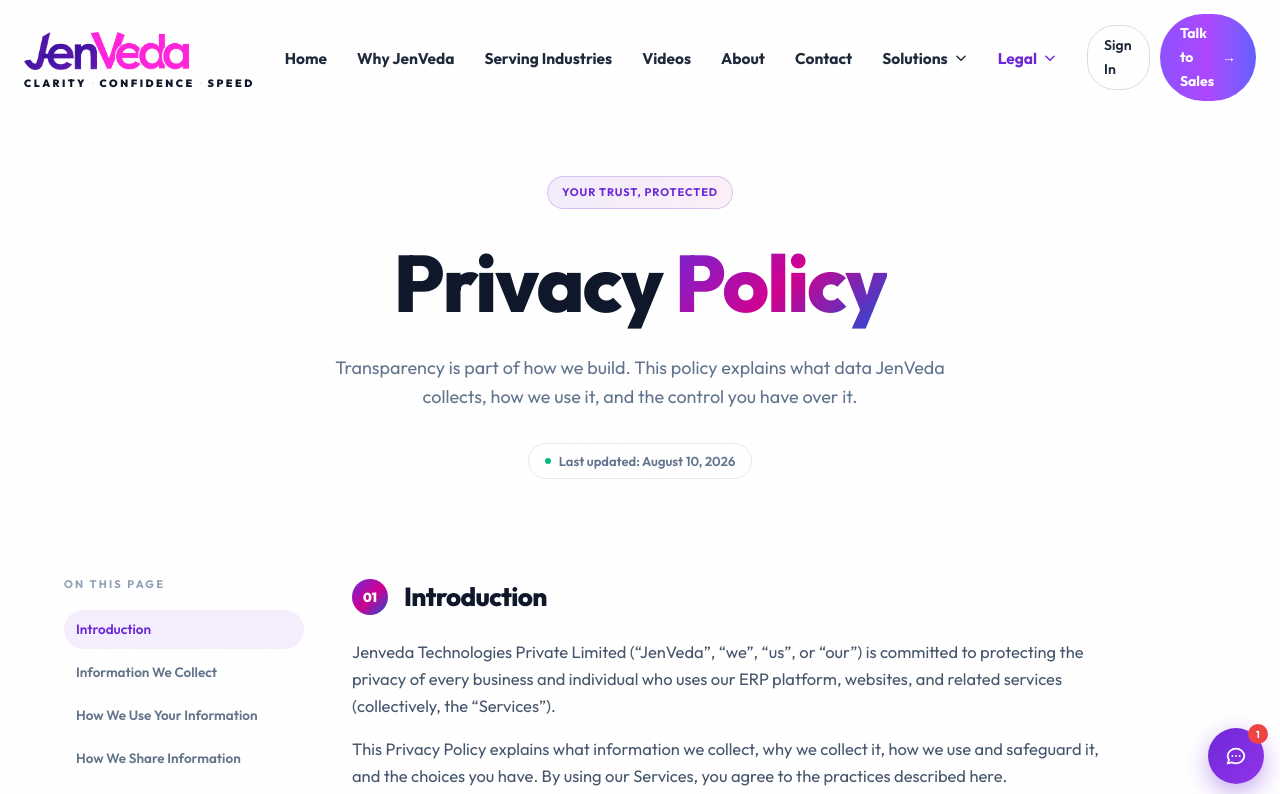
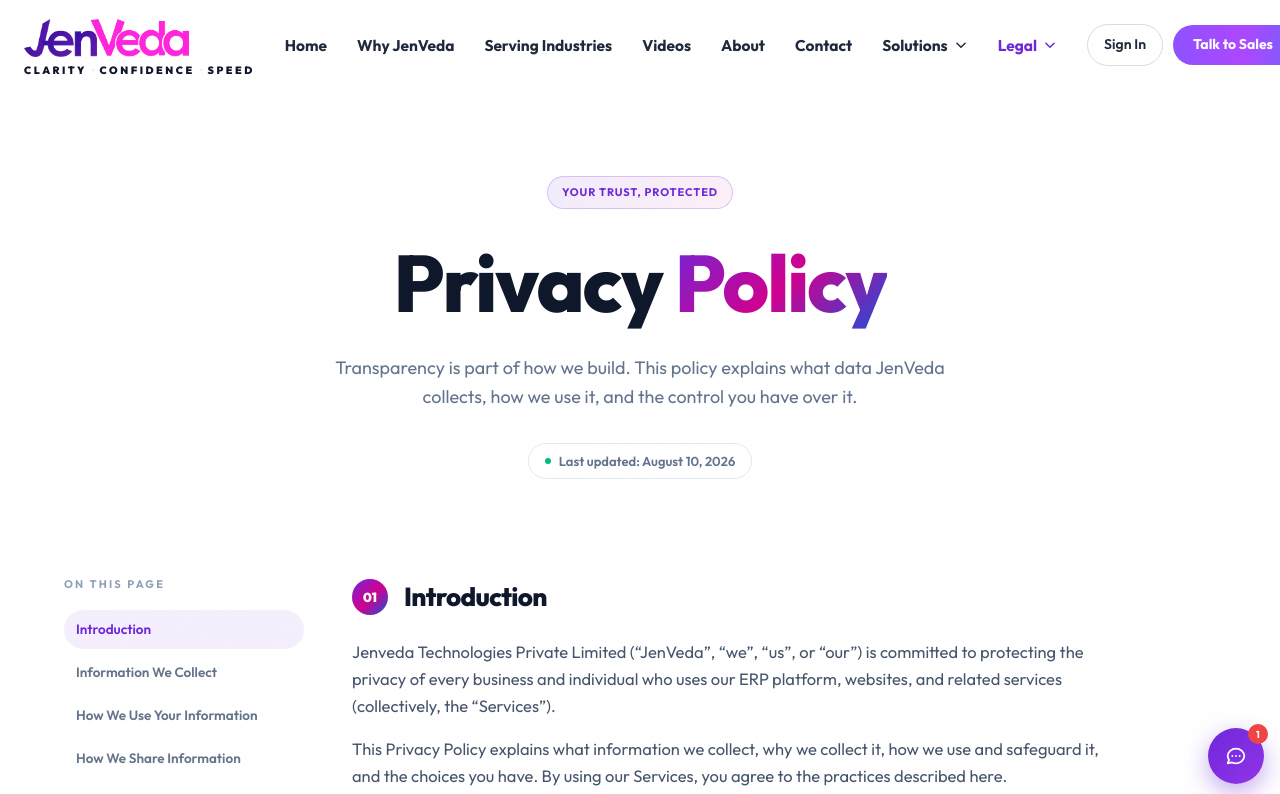
Before and after one commit to premkumarkota/website_jen, a Next.js app: page /privacy in a window 1280 px wide. Shown: the top 794 px of the page. Built offline with nearby package versions, Linux system fonts and the light colour scheme.

Commit message:
changes added

```diff
--- a/src/app/data-deletion/page.tsx
+++ b/src/app/data-deletion/page.tsx
@@ -2,7 +2,7 @@
 import DataDeletionClient from "./DataDeletionClient";
 
 export const metadata: Metadata = {
-  title: "Data Deletion Instructions – JenVeda",
+  title: "Data Deletion Instructions",
   description:
     "How you or your business can request deletion of the data JenVeda holds, including your WhatsApp Business Account connection details.",
 };
--- a/src/app/privacy/page.tsx
+++ b/src/app/privacy/page.tsx
@@ -2,7 +2,7 @@
 import PrivacyClient from "./PrivacyClient";
 
 export const metadata: Metadata = {
-  title: "Privacy Policy – JenVeda | How We Protect Your Data",
+  title: "Privacy Policy",
   description:
     "Read JenVeda's Privacy Policy to understand how we collect, use, store, and protect your personal and business data across our ERP platform.",
 };
--- a/src/app/terms/page.tsx
+++ b/src/app/terms/page.tsx
@@ -2,7 +2,7 @@
 import TermsClient from "./TermsClient";
 
 export const metadata: Metadata = {
-  title: "Terms of Service – JenVeda | Platform Usage Terms",
+  title: "Terms of Service",
   description:
     "Read the Terms of Service governing your use of JenVeda's ERP platform, websites, and related services.",
 };
--- a/src/components/Navbar.tsx
+++ b/src/components/Navbar.tsx
@@ -397,11 +397,11 @@
           </ul>
 
           {/* Right CTAs */}
-          <div className="hidden items-center gap-2.5 xl:flex">
+          <div className="hidden flex-shrink-0 items-center gap-2.5 xl:flex">
             {/* Sign In — ghost button */}
             <Link
               href="https://login.jenveda.net/"
-              className="relative px-4 py-2 text-[14px] font-semibold rounded-xl border transition-all duration-200 hover:bg-violet-50 hover:border-violet-200 hover:text-violet-700"
+              className="relative whitespace-nowrap px-4 py-2 text-[14px] font-semibold rounded-xl border transition-all duration-200 hover:bg-violet-50 hover:border-violet-200 hover:text-violet-700"
               style={{
                 color: "#1e293b",
                 borderColor: "rgba(15,23,42,0.15)",
@@ -420,7 +420,7 @@
             >
               <Link
                 href="/contact"
-                className="group relative inline-flex items-center gap-2 overflow-hidden rounded-full px-5 py-2 text-[14px] font-bold text-white transition-all duration-300"
+                className="group relative inline-flex items-center gap-2 overflow-hidden whitespace-nowrap rounded-full px-5 py-2 text-[14px] font-bold text-white transition-all duration-300"
               >
                 {/* Gradient Background */}
                 <span className="absolute inset-0 bg-gradient-to-r from-violet-500 via-purple-500 to-indigo-500 transition-all duration-500 group-hover:scale-105"></span>
```
